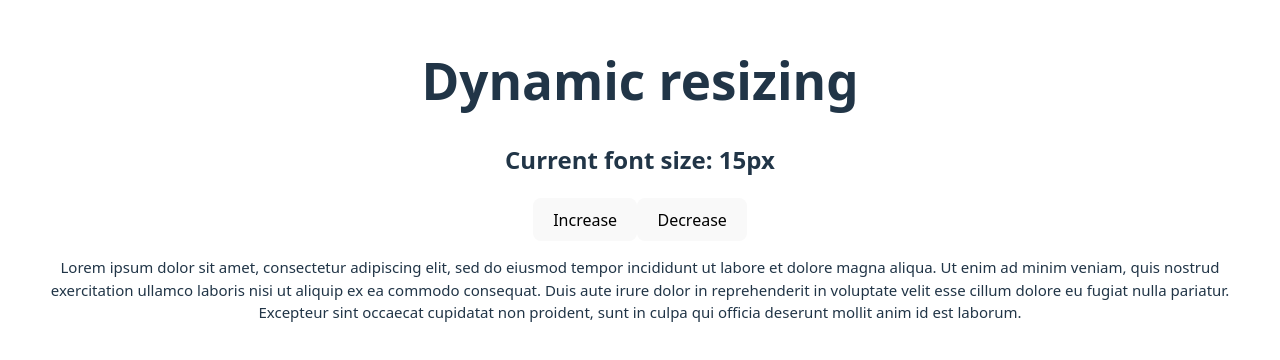
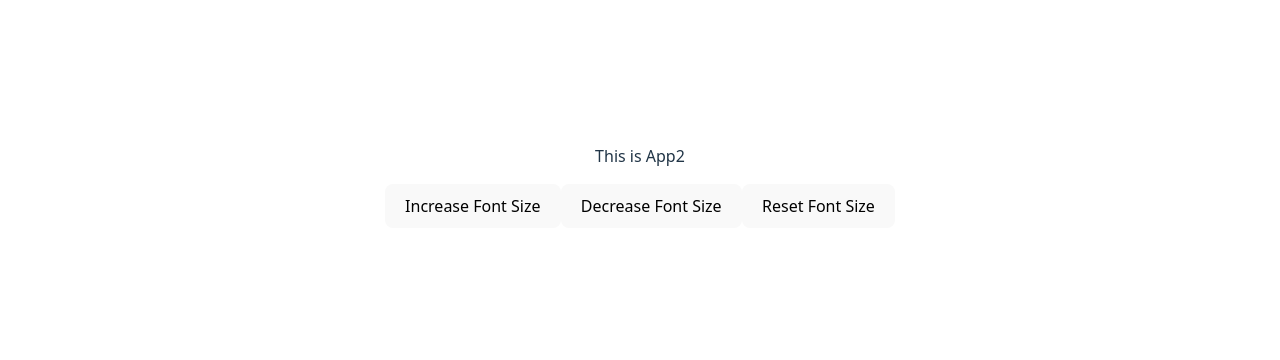
Before and after one commit to Vishwajith-S-VIT/Learn-React, a React (Vite) app: page /Learn-Reacts/App2 in a window 1280 px wide. Shown: the part 222-582 px from the top of the page. Built offline with nearby package versions, Linux system fonts and the light colour scheme.

Commit message:
Implemented linking in App.jsx to App1.jsx and App2.jsx.

```diff
--- a/package.json
+++ b/package.json
@@ -14,7 +14,8 @@
   },
   "dependencies": {
     "react": "^19.0.0",
-    "react-dom": "^19.0.0"
+    "react-dom": "^19.0.0",
+    "react-router-dom": "^7.4.1"
   },
   "devDependencies": {
     "@eslint/js": "^9.21.0",
--- a/src/App.jsx
+++ b/src/App.jsx
@@ -1,25 +1,29 @@
-import React, { useState } from "react";
-import './AppBackup.css'
+import React from "react";
+import { BrowserRouter as Router, Routes, Route } from "react-router-dom";
+import { App1 } from "./App1";
+import { App2 } from "./App2";
 
-function Decrease(fs, setFs){
-    if(fs === 0){
-        console.log("Font size cannot be less than 0px");
-        return;
-    }
-    else{
-        setFs(fs-1);
-    }
+function Home() {
+  return (
+    <div style={{ textAlign: "center" }}>
+      <h1>React Router DOM Testing</h1>
+      <nav style={{ marginBottom: "20px" }}>
+        <a href="/Learn-React/App1">App1</a>&emsp;|&emsp;
+        <a href="/Learn-Reacts/App2">App2</a>
+      </nav>
+    </div>
+  );
 }
 
-export function App(){
-    const [fs, setFs] = useState(15);
-    return(
-        <div className="App">
-            <h1>Dynamic resizing</h1>
-            <h2> Current font size: {fs}px</h2>
-            <button onClick={() => setFs(fs+1)}>Increase</button>
-            <button onClick={() => Decrease(fs, setFs)}>Decrease</button>
-            <p style={{ fontSize: fs }}>Lorem ipsum dolor sit amet, consectetur adipiscing elit, sed do eiusmod tempor incididunt ut labore et dolore magna aliqua. Ut enim ad minim veniam, quis nostrud exercitation ullamco laboris nisi ut aliquip ex ea commodo consequat. Duis aute irure dolor in reprehenderit in voluptate velit esse cillum dolore eu fugiat nulla pariatur. Excepteur sint occaecat cupidatat non proident, sunt in culpa qui officia deserunt mollit anim id est laborum.</p>
-        </div>
-    );
+export function App() {
+  return (
+    <Router>
+      <Routes>
+        <Route path="/Learn-React" element={<Home />} />
+        <Route path="/Learn-React/App1" element={<App1 />} />
+        <Route path="/Learn-Reacts/App2" element={<App2 />} />
+        <Route path="*" element={<h2>Page Not Found</h2>} />
+      </Routes>
+    </Router>
+  );
 }
--- /dev/null
+++ b/src/App1.jsx
@@ -0,0 +1,21 @@
+import React, { useState } from "react";
+
+export function App1(){
+    const [fsize, setFsize] = useState(16);
+    function decreaseFontSize(){
+        if(fsize > 1){
+            setFsize(fsize - 1);
+        }
+        else{
+            console.log("Font size cannot be less than 1px");
+        }
+    }
+    return(
+        <div>
+            <p style={{ fontSize: `${fsize}px` }}>This is App1</p>
+            <button onClick={() => setFsize(fsize + 1)}>Increase Font Size</button>
+            <button onClick={() => {decreaseFontSize()}}>Decrease Font Size</button>
+            <button onClick={() => setFsize(16)}>Reset Font Size</button>
+        </div>
+    )
+}
--- /dev/null
+++ b/src/App2.jsx
@@ -0,0 +1,21 @@
+import React, { useState } from "react";
+
+export function App2(){
+    const [fsize, setFsize] = useState(16);
+    function decreaseFontSize(){
+        if(fsize > 1){
+            setFsize(fsize - 1);
+        }
+        else{
+            console.log("Font size cannot be less than 1px");
+        }
+    }
+    return(
+        <div>
+            <p style={{ fontSize: `${fsize}px` }}>This is App2</p>
+            <button onClick={() => setFsize(fsize + 1)}>Increase Font Size</button>
+            <button onClick={() => {decreaseFontSize()}}>Decrease Font Size</button>
+            <button onClick={() => setFsize(16)}>Reset Font Size</button>
+        </div>
+    )
+}
```
Also changed, not shown: 1 other file (tests, documents, lock files or other folders).
